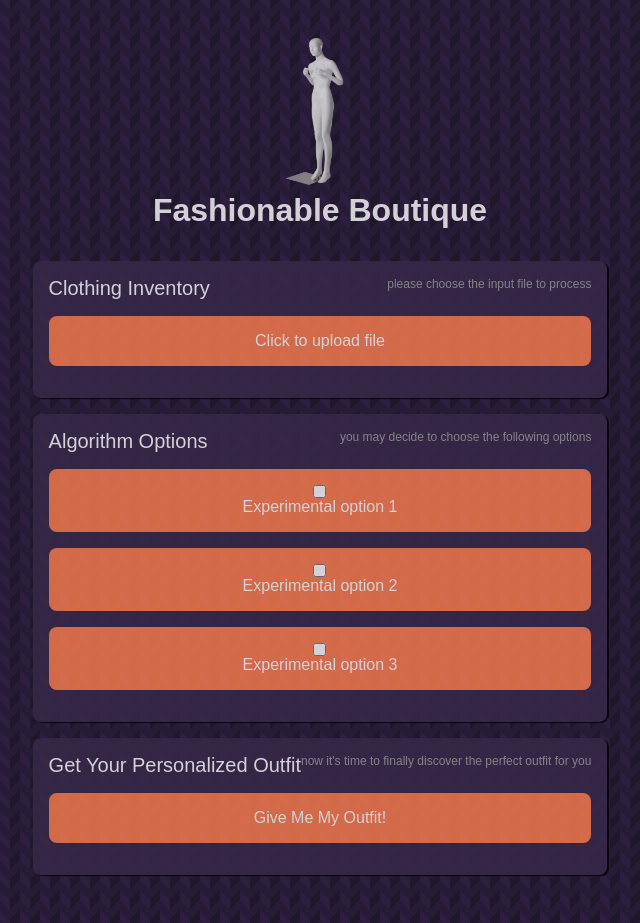
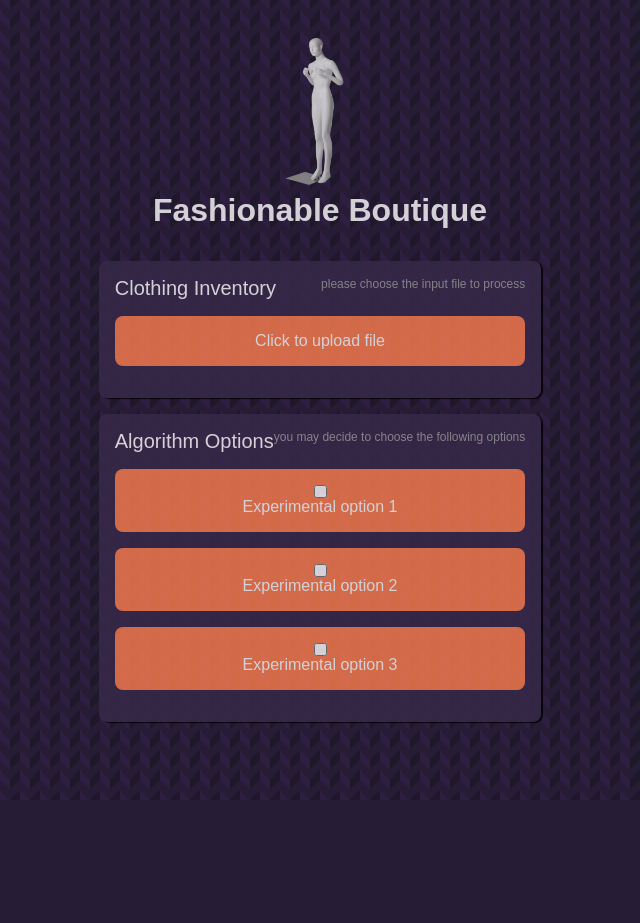
Before and after one commit to BarreiroCollege/USI-ToC-HW6, a Flask app: page / in a window 1280 px wide. Shown: the whole page, without its empty margins (320-960 px from the left). After the commit the page ends 724 px from the top, so only its background shows below. Run offline with Flask 2, Linux system fonts and the light colour scheme.

Commit message:
Optimize File Uploading

```diff
--- a/templates/index.html
+++ b/templates/index.html
@@ -3,12 +3,12 @@
 <head>
 	<meta charset="utf-8">
 	<meta name="viewport" content="width=device-width, initial-scale=1">
-	<link rel="stylesheet" href="static/styles/styles.css">
+	<link rel="stylesheet" href="/static/styles/styles.css">
 	<title>Fashionable</title>
 </head>
 <body>
 	<main class="container">
-		<img src="static/img/logo.png" class="logo">
+		<img src="/static/img/logo.png" class="logo">
 		<h1>Fashionable Boutique</h1>
         <form method = "POST" enctype = "multipart/form-data">
             <section class="info-container">
@@ -18,7 +18,7 @@
                 </div>
                 <div class="input-container">
                     <label class="option">
-                        <input type="file" name="file">
+                        <input type="file" name="file" onchange="form.submit()">
                         Click to upload file
                     </label>
                 </div>
@@ -48,19 +48,6 @@
                     </label>
                 </div>
             </section>
-
-            <section class="info-container">
-                <div class="info-box">
-                    <span class="inquiry">Get Your Personalized Outfit</span>
-                    <span class="hint">now it's time to finally discover the perfect outfit for you</span>
-                </div>
-                <div class="input-container">
-                    <label class="option">
-                        <input type="submit" value="submit" >
-                        Give Me My Outfit!
-                    </label>
-                </div>
-            </section>
         </form>
 
 	</main>
```
